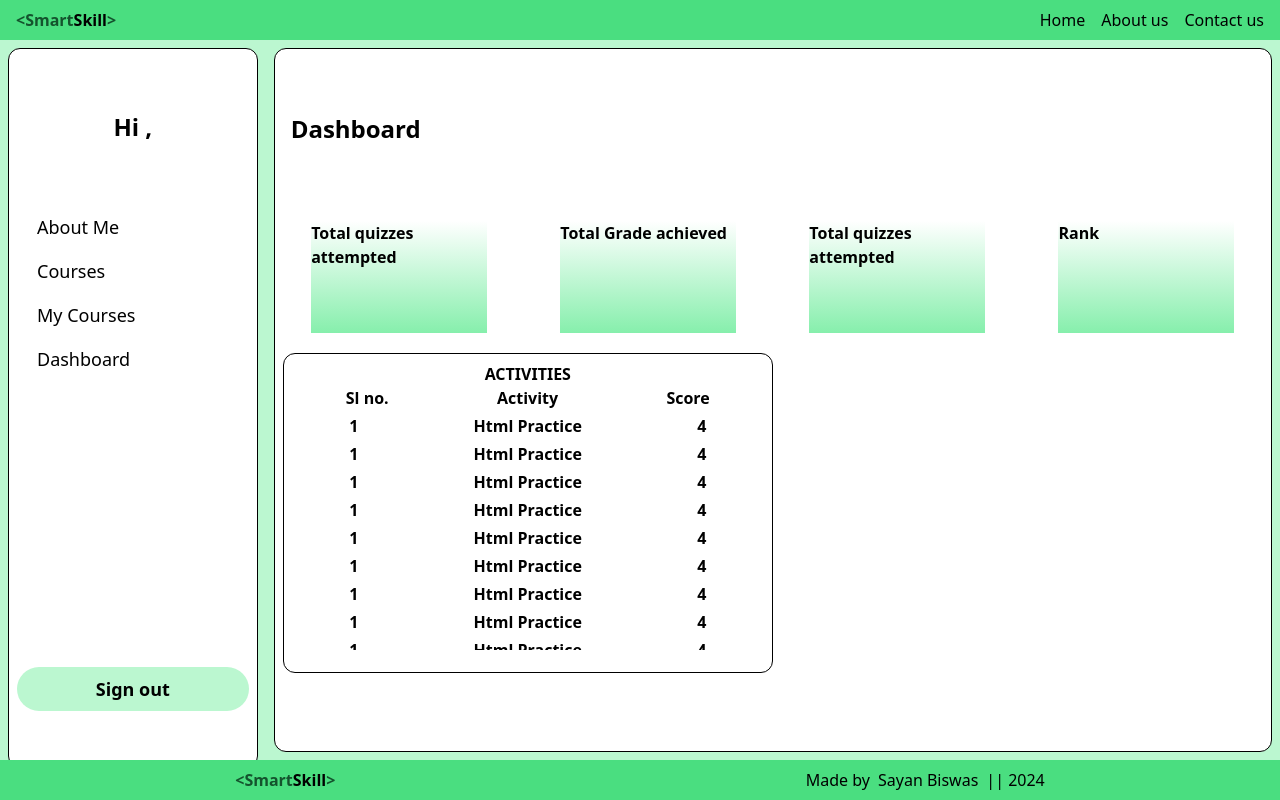
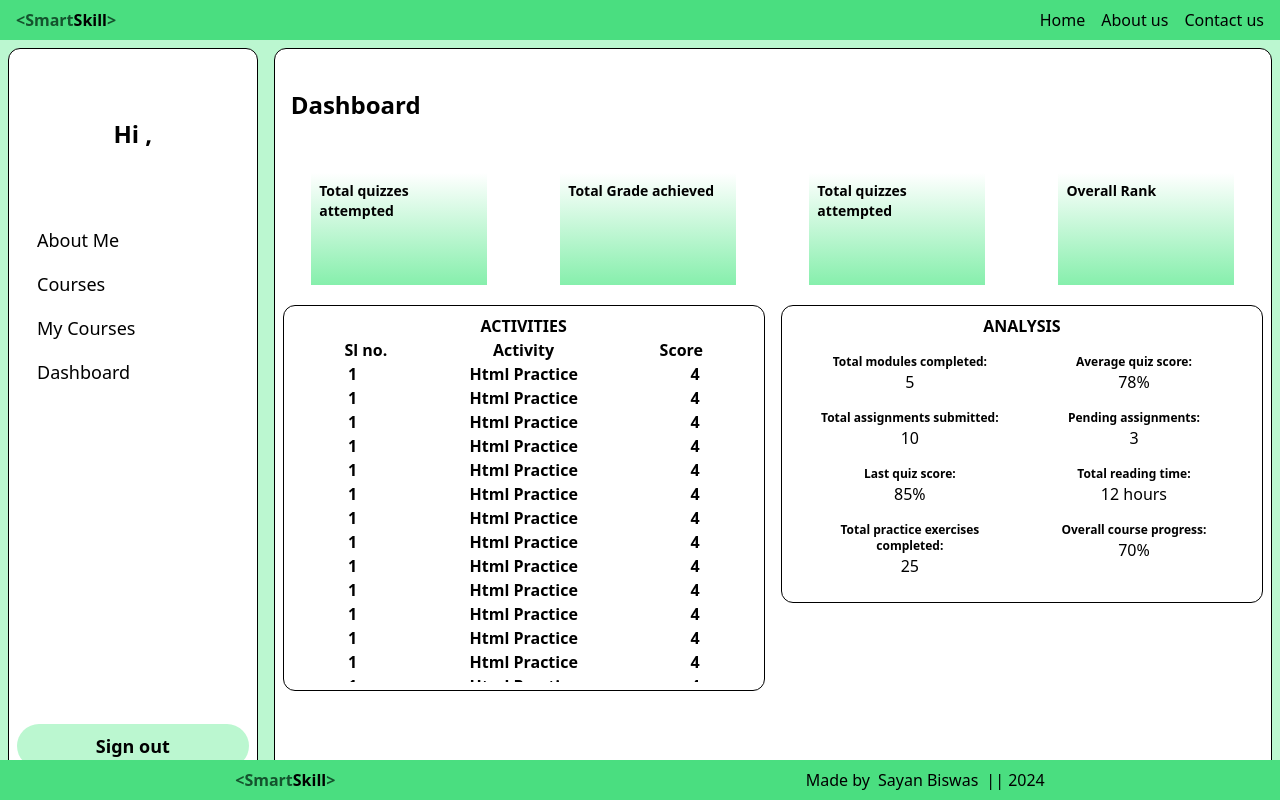
Before and after one commit to CodingPheonix/Smart_Classroom, a Next.js app in the folder smart_classroom/: page /Learner_dashboard in a window 1280 px wide. Built offline with nearby package versions, Linux system fonts and the light colour scheme; no server answers.

Commit message:
added analysis section to dashboard

```diff
--- a/smart_classroom/app/Components/Dashboard_activities.js
+++ b/smart_classroom/app/Components/Dashboard_activities.js
@@ -3,8 +3,6 @@ import React from 'react'
 const Dashboard_activities = () => {
     return (
         <div>
-            <div className='w-full bg-black mt-1' ></div>
-
             <div className='w-full flex justify-around items-center'>
                 <div className='font-semibold' >1</div>
                 <div className='font-semibold' >Html Practice</div>
--- a/smart_classroom/app/Learner_dashboard/page.js
+++ b/smart_classroom/app/Learner_dashboard/page.js
@@ -6,30 +6,35 @@ import Dashboard_activities from '../Components/Dashboard_activities'
 
 const page = () => {
     return (
-        <div className='flex h-full bg-green-200'>
-            <div className='h-full w-1/5 border border-black rounded-xl m-2 bg-white'>
+        <div className='flex min-h-screen bg-green-200'>
+            <div className='w-1/5 border border-black rounded-xl m-2 bg-white'>
                 <Learner_nav />
             </div>
 
             <div className='w-4/5 border border-black rounded-xl m-2 bg-white flex flex-col gap-3'>
-                <h1 className='font-extrabold text-2xl h-40 flex items-center p-4'>Dashboard</h1>
+                <h1 className='font-extrabold text-2xl h-28 flex items-center p-4'>Dashboard</h1>
 
                 <div className='flex w-full justify-around items-center'>
-                    <div className='w-44 h-28 bg-gradient-to-b from-white to-green-300 font-bold'>Total quizzes attempted</div>
-                    <div className='w-44 h-28 bg-gradient-to-b from-white to-green-300 font-bold'>Total Grade achieved</div>
-                    <div className='w-44 h-28 bg-gradient-to-b from-white to-green-300 font-bold'>Total quizzes attempted</div>
-                    <div className='w-44 h-28 bg-gradient-to-b from-white to-green-300 font-bold'>Rank</div>
+                    <div className='w-44 p-2 h-28 bg-gradient-to-b from-white to-green-300 font-bold text-sm'>Total quizzes attempted</div>
+                    <div className='w-44 p-2 h-28 bg-gradient-to-b from-white to-green-300 font-bold text-sm'>Total Grade achieved</div>
+                    <div className='w-44 p-2 h-28 bg-gradient-to-b from-white to-green-300 font-bold text-sm'>Total quizzes attempted</div>
+                    <div className='w-44 p-2 h-28 bg-gradient-to-b from-white to-green-300 font-bold text-sm'>Overall Rank</div>
                 </div>
 
-                <div className='w-full flex justify-center items-center'>
-                    <div className='w-1/2 min-h-[40vh] border border-black rounded-xl m-2 p-2'>
+                <div className='w-full flex justify-center items-start'>
+                    <div className='w-1/2 border border-black rounded-xl m-2 p-2'>
                         <h3 className='w-full text-center font-bold'>ACTIVITIES</h3>
                         <div className='w-full flex justify-around items-center'>
                             <div className='font-semibold'>Sl no.</div>
                             <div className='font-semibold'>Activity</div>
                             <div className='font-semibold'>Score</div>
                         </div>
-                        <div className='overflow-y-scroll max-h-[30vh]'>
+                        <div className='overflow-y-auto max-h-[40vh]'>
+                            <Dashboard_activities />
+                            <Dashboard_activities />
+                            <Dashboard_activities />
+                            <Dashboard_activities />
+                            <Dashboard_activities />
                             <Dashboard_activities />
                             <Dashboard_activities />
                             <Dashboard_activities />
@@ -42,11 +47,44 @@ const page = () => {
                         </div>
                     </div>
 
-                    <div className='w-1/2'>
-                        {/* Additional content if needed */}
+                    <div className='w-1/2 border border-black rounded-xl m-2 p-2'>
+                        <h3 className='w-full text-center font-bold'>ANALYSIS</h3>
+                        <div className='w-full grid grid-cols-2 gap-4 p-4'>
+                            <div>
+                                <div className='bg-white rounded-lg text-center text-xs font-semibold'>Total modules completed:</div>
+                                <div className='w-full text-center'>5</div>
+                            </div>
+                            <div>
+                                <div className='bg-white rounded-lg text-center text-xs font-semibold'>Average quiz score:</div>
+                                <div className='w-full text-center'>78%</div>
+                            </div>
+                            <div>
+                                <div className='bg-white rounded-lg text-center text-xs font-semibold'>Total assignments submitted:</div>
+                                <div className='w-full text-center'>10</div>
+                            </div>
+                            <div>
+                                <div className='bg-white rounded-lg text-center text-xs font-semibold'>Pending assignments:</div>
+                                <div className='w-full text-center'>3</div>
+                            </div>
+                            <div>
+                                <div className='bg-white rounded-lg text-center text-xs font-semibold'>Last quiz score:</div>
+                                <div className='w-full text-center'>85%</div>
+                            </div>
+                            <div>
+                                <div className='bg-white rounded-lg text-center text-xs font-semibold'>Total reading time:</div>
+                                <div className='w-full text-center'>12 hours</div>
+                            </div>
+                            <div>
+                                <div className='bg-white rounded-lg text-center text-xs font-semibold'>Total practice exercises completed:</div>
+                                <div className='w-full text-center'>25</div>
+                            </div>
+                            <div>
+                                <div className='bg-white rounded-lg text-center text-xs font-semibold'>Overall course progress:</div>
+                                <div className='w-full text-center'>70%</div>
+                            </div>
+                        </div>
                     </div>
                 </div>
-
             </div>
         </div>
     )
```
